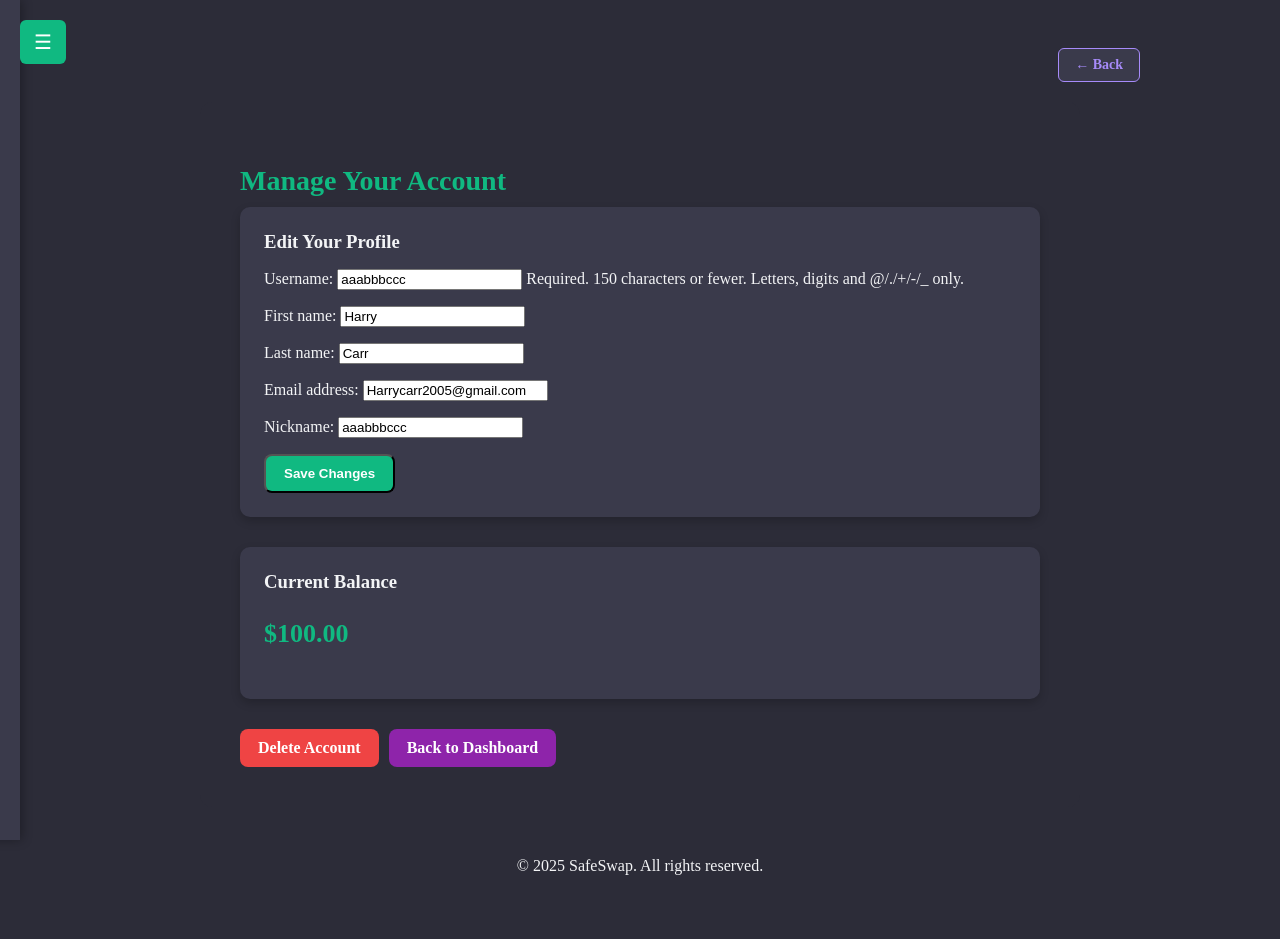
After one commit to aaabbbccc11283/ssa_project, a Django app: page /users/portal/ in a window 1280 px wide. The commit adds this page. Run offline with Django 5.2, Linux system fonts and the light colour scheme; a user stored in the database is signed in; data comes from the database, SQL or seed files in the repository; both versions use the stored data as it was after the commit.

Commit message:
User portal made

```diff
--- a/users/forms.py
+++ b/users/forms.py
@@ -45,3 +45,16 @@ class TopUpForm(forms.ModelForm):
     class Meta:
         model = Profile
         fields = ['top_up_amount']
+
+class UserUpdateForm(forms.ModelForm):
+    nickname = forms.CharField(max_length=30, required=True)
+
+    class Meta:
+        model = User
+        fields = ['username', 'first_name', 'last_name', 'email']
+
+    def __init__(self, *args, **kwargs):
+        profile = kwargs.pop('profile', None)
+        super().__init__(*args, **kwargs)
+        if profile:
+            self.fields['nickname'].initial = profile.nickname
--- a/users/models.py
+++ b/users/models.py
@@ -44,8 +44,8 @@ class Profile(models.Model):
 
 class Transaction(models.Model):
     user = models.ForeignKey(User, on_delete=models.CASCADE)
-    event = models.CharField(max_length=255)
-    group = models.CharField(max_length=255)
+    event = models.CharField(max_length=255, blank=True, null=True)
+    group = models.CharField(max_length=255, blank=True, null=True)
     amount = models.DecimalField(max_digits=10, decimal_places=2)
     created_at = models.DateTimeField(auto_now_add=True)
 
@@ -60,3 +60,13 @@ class Transaction(models.Model):
 
     def __str__(self):
         return f"{self.user.username} | {self.formatted_amount()} | {self.created_at}"
+
+class UserChangeLog(models.Model):
+    user = models.ForeignKey(User, on_delete=models.CASCADE)
+    field_name = models.CharField(max_length=50)
+    old_value = models.TextField(blank=True, null=True)
+    new_value = models.TextField(blank=True, null=True)
+    timestamp = models.DateTimeField(auto_now_add=True)
+
+    def __str__(self):
+        return f"{self.user.username} changed {self.field_name} at {self.timestamp}"
--- a/users/templates/users/user.html
+++ b/users/templates/users/user.html
@@ -12,7 +12,7 @@
         <div class="button-group">
             <a href="{% url 'users:top_up' %}" class="btn primary-btn">Top Up</a>
             <a href="{% url 'chipin:home' %}" class="btn">Transaction Portal</a>
-            <a href="{% url 'users:delete' %}" class="btn danger-btn">Delete Account</a>
+            <a href="{% url 'users:user_portal' %}" class="btn">Manage My Account</a>
         </div>
     </div>
 
--- /dev/null
+++ b/users/templates/users/user_portal.html
@@ -0,0 +1,27 @@
+{% extends 'chipin/base.html' %}
+{% block title %}User Portal{% endblock %}
+
+{% block content %}
+<div class="dashboard-container content-fade">
+    <h2 class="welcome-text">Manage Your Account</h2>
+
+    <div class="balance-card">
+        <h3>Edit Your Profile</h3>
+        <form method="post" class="styled-form">
+            {% csrf_token %}
+            {{ form.as_p }}
+            <button type="submit" class="btn primary-btn mt-2">Save Changes</button>
+        </form>
+    </div>
+
+    <div class="balance-card mt-6">
+        <h3>Current Balance</h3>
+        <p class="balance-amount" data-balance="{{ balance }}">${{ balance }}</p>
+    </div>
+
+    <div class="button-group mt-4">
+        <a href="{% url 'users:delete' %}" class="btn danger-btn">Delete Account</a>
+        <a href="{% url 'chipin:home' %}" class="btn secondary-btn">Back to Dashboard</a>
+    </div>
+</div>
+{% endblock %}
--- a/users/urls.py
+++ b/users/urls.py
@@ -8,5 +8,6 @@ urlpatterns = [
     path("logout/", views.logout_view, name="logout"),
     path('register/', views.register, name='register'),
     path('delete/', views.delete_account, name='delete'),
-    path('top_up/', views.top_up, name='top_up')
-]
+    path('top_up/', views.top_up, name='top_up'),
+    path("portal/", views.user_portal, name="user_portal"),
+    ]
--- a/users/views.py
+++ b/users/views.py
@@ -8,9 +8,9 @@ from .forms import UserRegistrationForm, TopUpForm
 import requests
 from django.conf import settings
 from django.contrib.auth.models import User
-from .models import Transaction
+from .models import Transaction, Profile, UserChangeLog
 from chipin.models import Event, Group
-from .forms import TopUpForm
+from .forms import TopUpForm, UserUpdateForm
 from django import forms
 
 def register(request):
@@ -109,3 +109,49 @@ def transactions_view(request):
 def user_view(request):
     profile = request.user.profile  # Get the logged-in user's profile
     return render(request, 'users/user.html', {'balance': profile.balance})
+
+@login_required
+def user_portal(request):
+    user = request.user
+    profile = user.profile
+
+    if request.method == 'POST':
+        form = UserUpdateForm(request.POST, instance=user, profile=profile)
+        if form.is_valid():
+            changes = []
+
+            # Check User fields
+            for field in ['username', 'first_name', 'last_name', 'email']:
+                old = getattr(user, field)
+                new = form.cleaned_data.get(field)
+                if old != new:
+                    changes.append((field, old, new))
+                    setattr(user, field, new)
+
+            # Check Profile field
+            old_nickname = profile.nickname
+            new_nickname = form.cleaned_data.get('nickname')
+            if old_nickname != new_nickname:
+                changes.append(('nickname', old_nickname, new_nickname))
+                profile.nickname = new_nickname
+
+            user.save()
+            profile.save()
+
+            for field, old, new in changes:
+                UserChangeLog.objects.create(
+                    user=user,
+                    field_name=field,
+                    old_value=old,
+                    new_value=new
+                )
+
+            messages.success(request, "Your details were updated successfully.")
+            return redirect('users:user_portal')
+    else:
+        form = UserUpdateForm(instance=user, profile=profile)
+
+    return render(request, 'users/user_portal.html', {
+        'form': form,
+        'balance': profile.balance
+    })
```
Also changed, not shown: users/admin.py (+7 -1 lines), chipin/forms.py (line endings or trailing spaces), db.sqlite3, users/migrations/0004_alter_transaction_event_alter_transaction_group_and_more.py (added).
